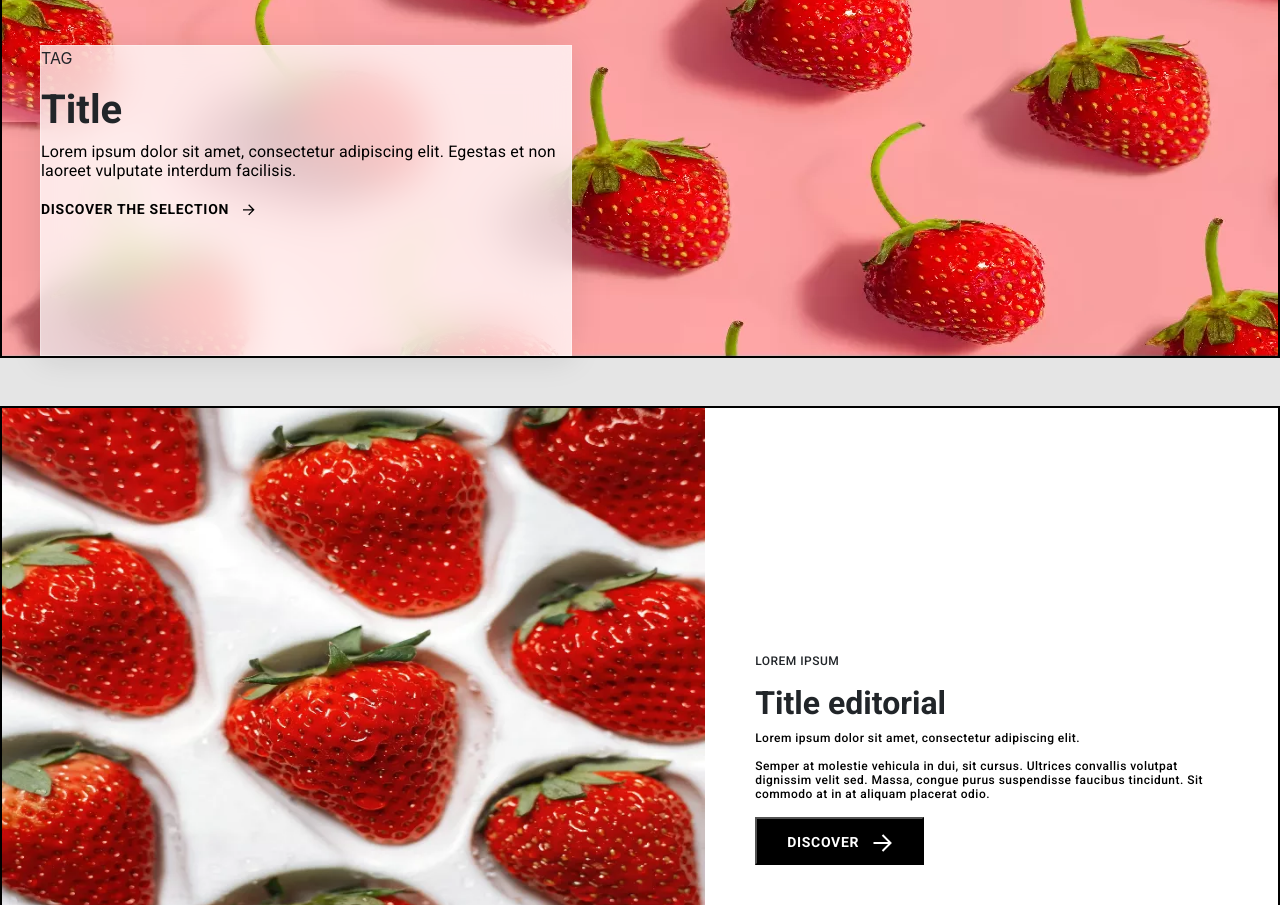
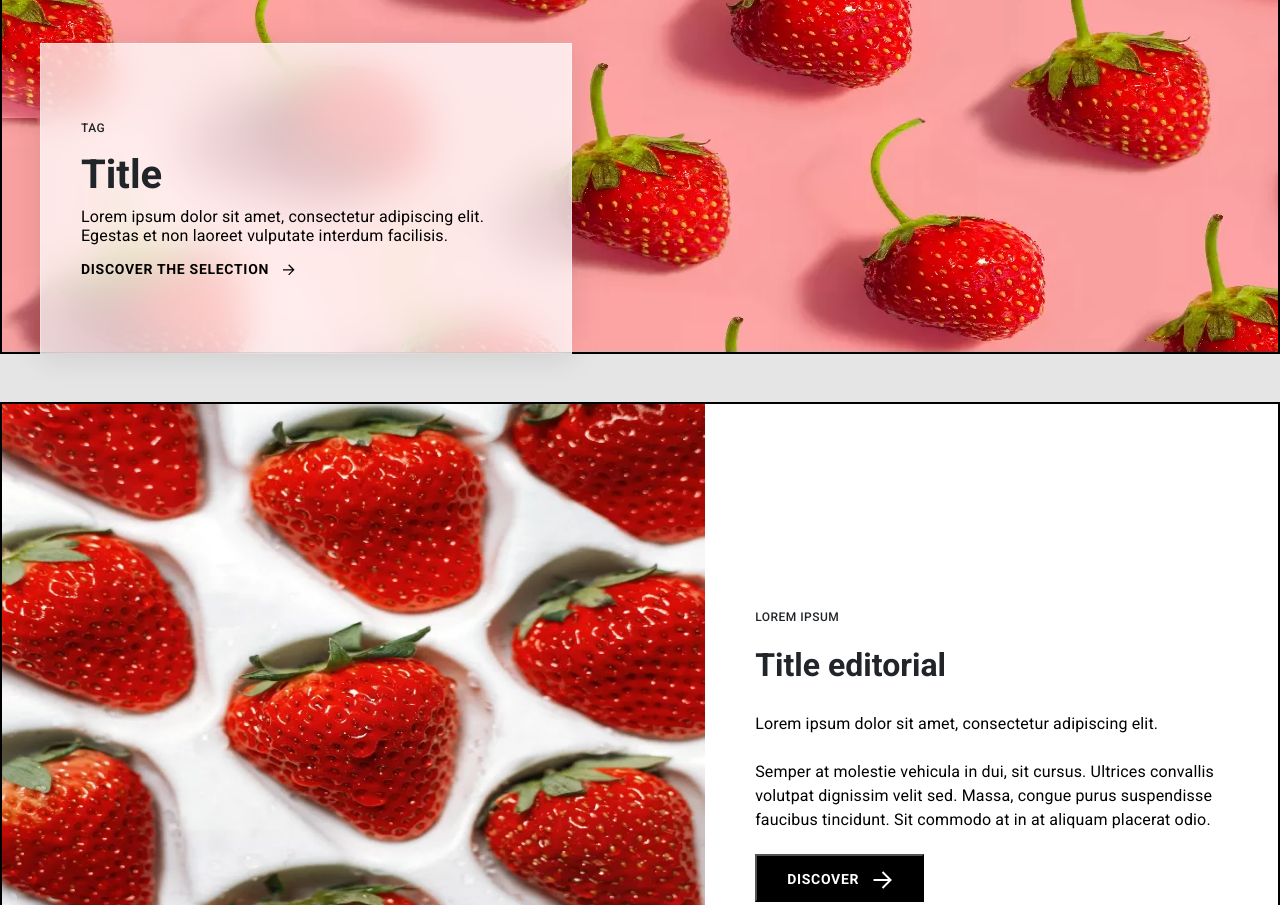
Before and after one commit to sofiiiaaa/progetto-lacerba, a plain HTML site: page index.html in a window 1280 px wide. Shown: the part 460-1365 px from the top of the page. Drawn offline with nearby package versions, Linux system fonts and the light colour scheme; a web font is replaced by a local one.

Commit message:
sistemate le card

```diff
--- a/style.css
+++ b/style.css
@@ -71,7 +71,7 @@ header{
     display:flex;
     align-items: center;
     justify-content: center;
-    height: 97px;
+    /* height: 97px;   */
 }
 
 nav{
@@ -141,13 +141,13 @@ background-color:#FFFFFF;
 margin-bottom:48px;
 overflow: hidden;
 }
-.sr-card-text{
+.sr-card-home .sr-card-text{
     text-align: center;
     margin-top:26px;
     margin-bottom:40px; /*QUALCOSA LO ANNULLA!!*/
 }
 
-.sr-card-text p #tag{
+ .sr-card-home .sr-card-text #tag{
     font-family: 'BioRhyme', serif;
     font-family: 'Luxurious Roman', cursive;
     font-family: 'Open Sans', sans-serif;
@@ -159,7 +159,7 @@ overflow: hidden;
     letter-spacing: 0.04em;
 }
 
-.sr-card-text h1{
+ .sr-card-text h1{
     font-family: 'BioRhyme', serif;
     font-family: 'Luxurious Roman', cursive;
     font-family: 'Open Sans', sans-serif;
@@ -202,27 +202,42 @@ overflow: hidden;
 
      @media (min-width:900px){
 
+
          .sr-card-home .sr-card-img{
             position:relative;
             height:685px;
         }
         .sr-card-home .sr-card-text{
             position:absolute;
-            top:505px;
+            top:503px;
             left:40px;
             width: 532px;
             height:311px;
             margin:0;
-            padding:0;
+            padding:40px;
            /* From https://css.glass */
             background: rgba(255, 255, 255, 0.75);
-            /* border-radius: 16px; */
             box-shadow: 0 4px 30px rgba(0, 0, 0, 0.1);
             backdrop-filter: blur(20px);
             -webkit-backdrop-filter: blur(20px);
             border: 1px solid rgba(255, 255, 255, 0.3);
-            text-align: left;
+           text-align:left;
+           /* bottom: 0; */
+           display: flex;
+           flex-direction: column;
+           justify-content: center;
+
+
         }
+
+        /* .sr-card-text h1{
+            padding-bottom:64px;
+        }
+
+        .sr-card-home .sr-card-text #tag{
+            padding-top:40px;
+            padding-bottom:10px;
+        } */
         .sr-card-text #big-screen-paragraph{
             display:block;
             font-family: 'Roboto';
@@ -284,7 +299,7 @@ overflow: hidden;
 
 
 
-.description{
+.sr-card-body .sr-card-text .description{
     /* text-align: left; */
     /* margin-left: 24px; */
     /* font-family: 'BioRhyme', serif;
@@ -297,6 +312,7 @@ overflow: hidden;
     line-height: 24px;
     color: #000000;
     letter-spacing: 0.01em;
+
 
 }
 
@@ -338,13 +354,20 @@ overflow: hidden;
        margin: auto;
        width:50%;
 
+    }
 
-
-    }
      .sr-card-body img{
         /* width:100%;         */
         width:100%;
         overflow: hidden;
+    }
+
+    .sr-card-body .sr-card-text p{
+        padding-bottom:1.25%;
+    }
+
+    .description{
+        padding:4% 0;
     }
 
     /* .sr-card-body button {
```
